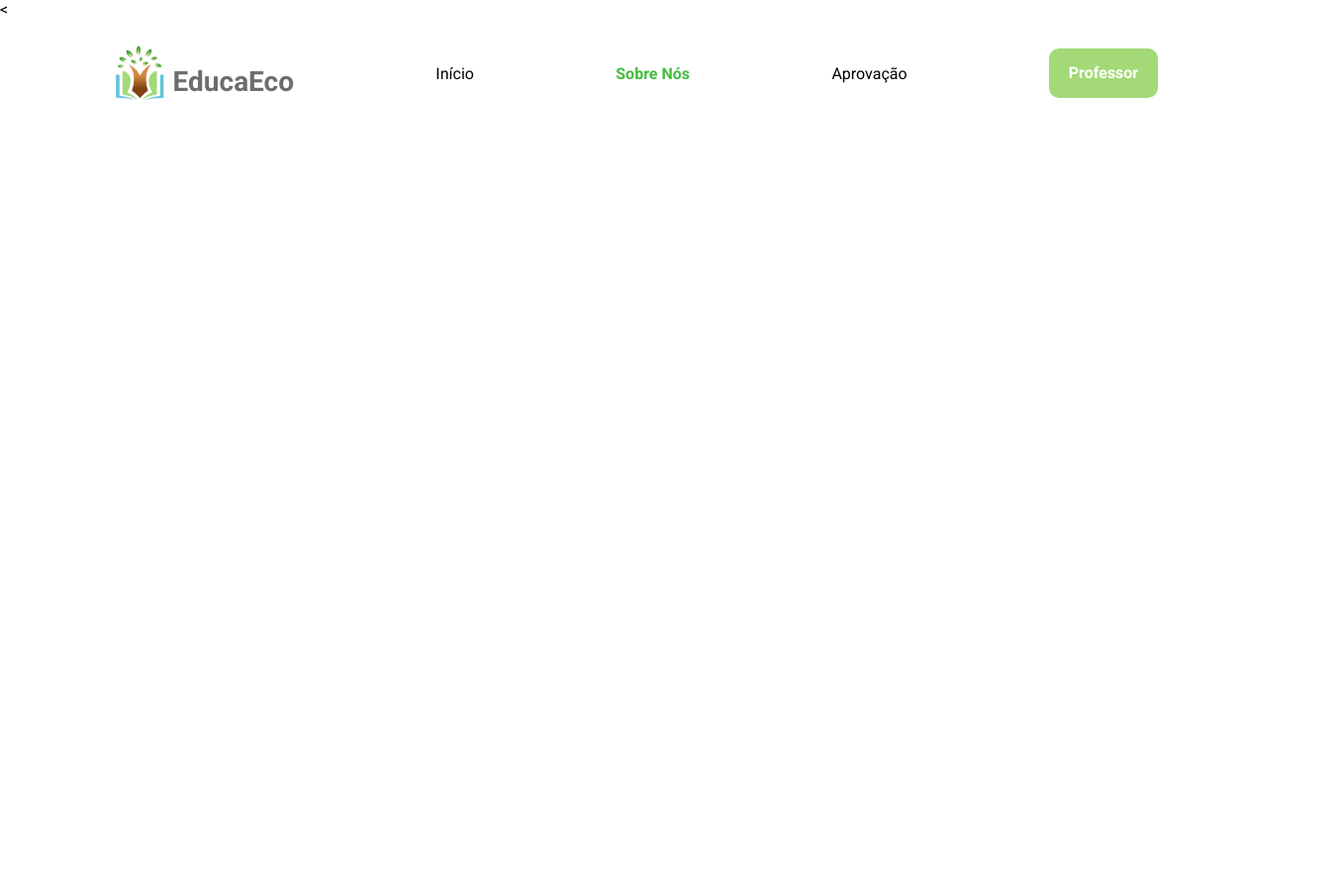
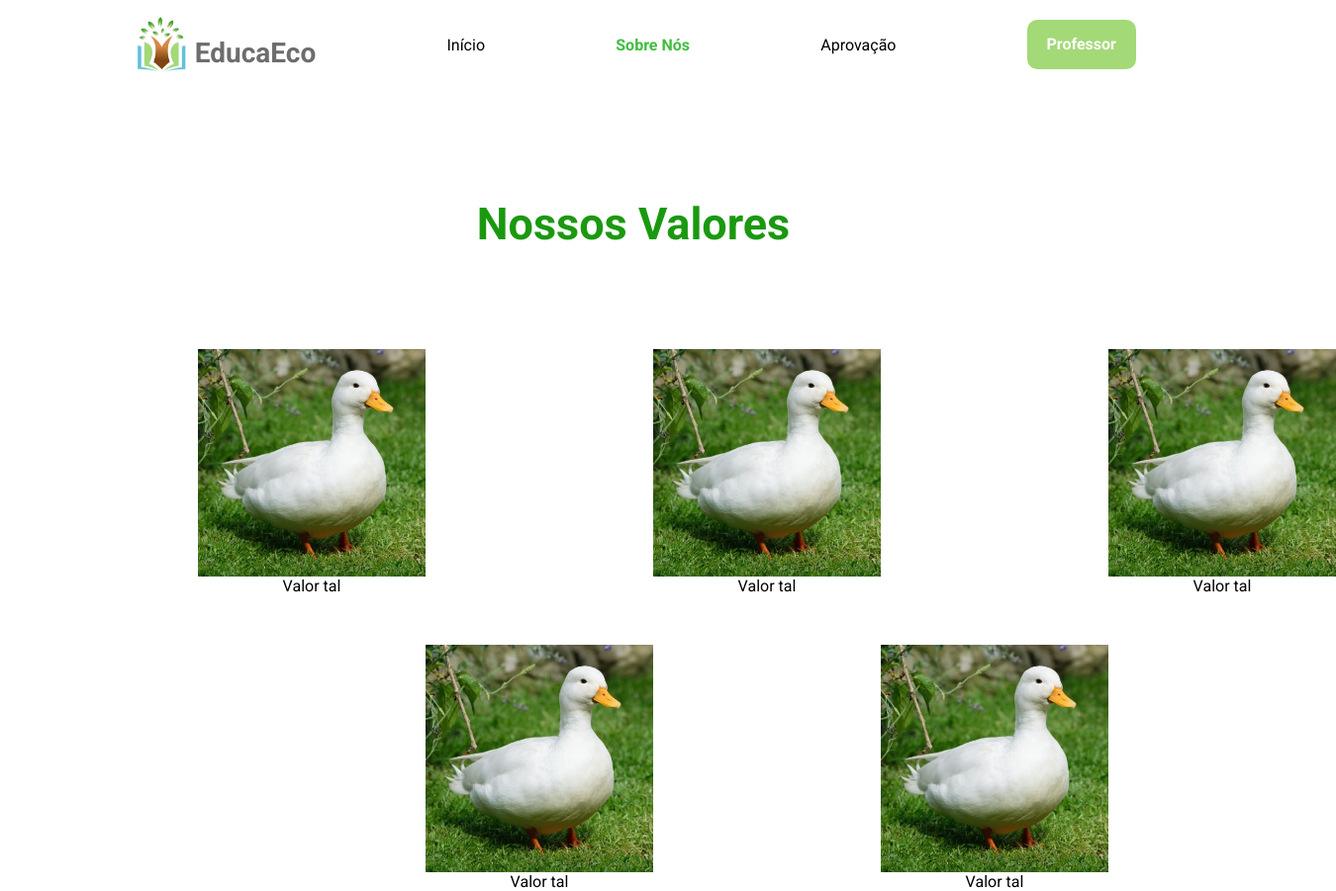
Before and after one commit to Gats-Organization/Gats-LandingPage-DS1, a plain HTML site: page sobreNos.html in a window 1280 px wide. Shown: the whole page at 99% size, 1350 px wide, since content can reach past the window. Before the commit the page ends 800 px from the top, so only its background shows below. Drawn offline with Linux system fonts and the light colour scheme.

Commit message:
Comaçando o sobre nós com patos

```diff
--- a/hf.css
+++ b/hf.css
@@ -3,11 +3,11 @@
 header{
     position: sticky;
     top: 0;
-    height: 70px;
+    height: 90px;
+    width: 100%;
     display: flex;
-    justify-content: space-between;
+    justify-content: space-evenly;
     align-items: center;
-    margin: 20px 110px;
     background-color: white;
 }
 
--- a/sobreNos.css
+++ b/sobreNos.css
@@ -0,0 +1,47 @@
+/* --------------------------------SUB MAIN -> COMEÇO DA CLASSE "BAIXEAQUI"---------------------------------- */
+#titulo1{
+    margin-top: 110px;
+    color: #1A990F;
+    font-size: 45px;
+    text-align: center;
+    margin-bottom: 100px;
+}
+
+.valores {
+    display: grid;
+    grid-template-columns: repeat(5, 0.5fr);
+    grid-template-rows: repeat(2, 0.5fr);
+    justify-content: center;
+    width: 450px;
+    margin-left: 550px;
+}
+
+.valores div {
+    display: flex;
+    flex-direction: column;
+    align-items: center;
+}
+
+.valores img{
+    width: 230px;
+    height: 230px;
+}
+
+.valores #valor1 {
+    grid-area: 1 / 1 / 2 / 2;
+    margin-bottom: 50px;
+}
+.valores #valor2 {
+    grid-area: 1 / 3 / 2 / 4;
+    margin-bottom: 50px;
+}
+.valores #valor3 {
+    grid-area: 1 / 5 / 2 / 6;
+    margin-bottom: 50px;
+}
+.valores #valor4 {
+    grid-area: 2 / 2 / 3 / 3;
+}
+.valores #valor5 {
+    grid-area: 2 / 4 / 3 / 5;
+}
--- a/sobreNos.html
+++ b/sobreNos.html
@@ -3,7 +3,8 @@
 <head>
     <meta charset="UTF-8">
     <meta name="viewport" content="width=device-width, initial-scale=1.0">
-    <<title>Sobre Nós</title>
+    <title>Sobre Nós</title>
+    <link rel="stylesheet" href="sobreNos.css">
     <link rel="stylesheet" href="style.css">
     <link rel="stylesheet" href="hf.css">
     <link rel="preconnect" href="https://fonts.googleapis.com">
@@ -23,5 +24,33 @@
         <a href="aprovacao.html">Aprovação</a>
         <input type="button" value="Professor">
     </header>
+
+    <main>
+        <!-- Primeira parte -->
+         <h1 id="titulo1"><strong>Nossos Valores</strong></h1>
+        <div class="valores">
+            <div id="valor1">
+                <img src="Imagens Sobre Nós/pato-445x445.jpeg" alt="Valor: ">
+                Valor tal
+            </div>
+            <div id="valor2">
+                <img src="Imagens Sobre Nós/pato-445x445.jpeg" alt="Valor: ">
+                Valor tal
+            </div>
+            <div id="valor3">
+                <img src="Imagens Sobre Nós/pato-445x445.jpeg" alt="Valor: ">
+                Valor tal
+            </div>
+            <div id="valor4">
+                <img src="Imagens Sobre Nós/pato-445x445.jpeg" alt="Valor: ">
+                Valor tal
+            </div>
+            <div id="valor5">
+                <img src="Imagens Sobre Nós/pato-445x445.jpeg" alt="Valor: ">
+                Valor tal
+            </div>
+        </div>
+    </main>
+
 </body>
 </html>
```
Also changed, not shown: inicio.html (+6 -6 lines), Imagens Sobre Nós/pato-445x445.jpeg (added).
